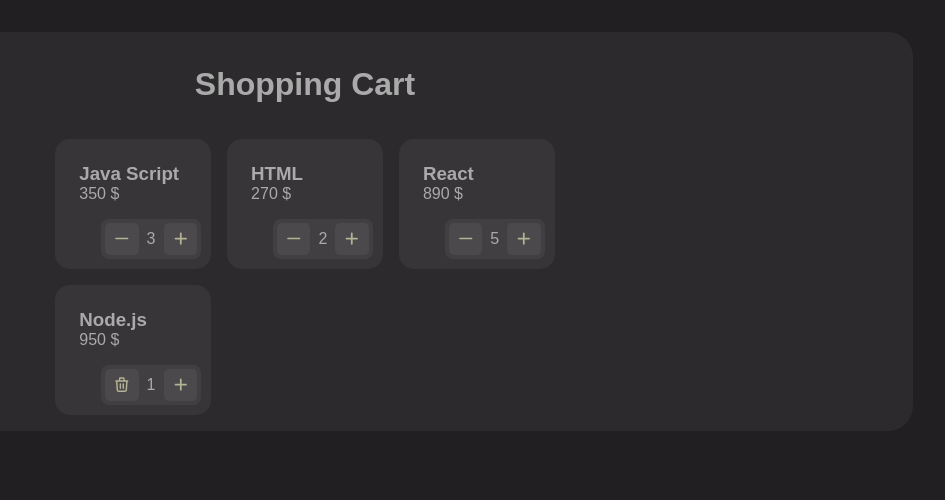
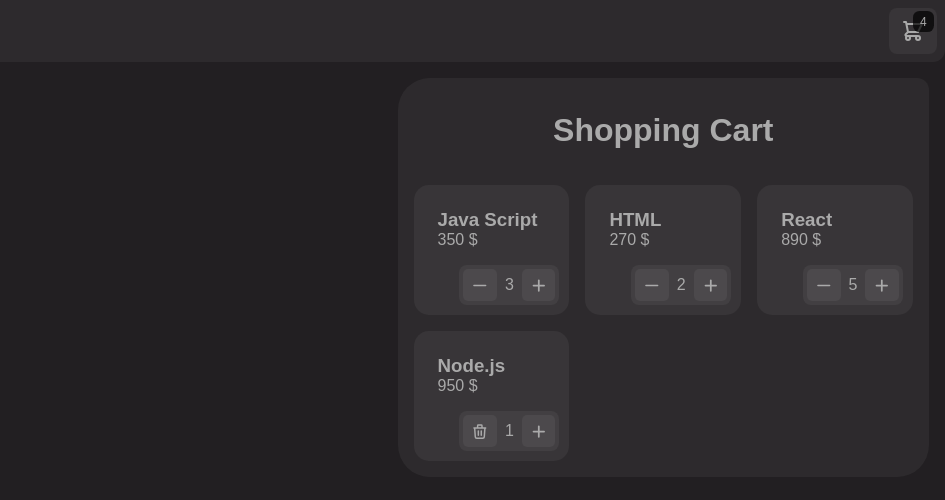
Before and after one commit to iMahdi1383/ShoppingCartSection.React, a React (Create React App) app: page / in a window 1280 px wide. Shown: the top 500 px of the page, without its empty margins (335-1280 px from the left). Built offline with nearby package versions, Linux system fonts and the light colour scheme.

Commit message:
Lift up states 'products' from 'ProductList.jsx' to 'App.jsx'

```diff
--- a/src/App.css
+++ b/src/App.css
@@ -3,18 +3,3 @@
   height: 100%;
   padding: 2rem;
 }
-
-.container .box {
-  background-color: rgba(255,255,255,0.05);
-  border-radius: 25px;
-  height: 100%;
-  padding: 1rem;
-  display: flex;
-  flex-direction: column;
-  justify-content: space-evenly;
-  align-items: center;
-}
-.container .box .content{
-  width: 100%;
-
-}
--- a/src/App.jsx
+++ b/src/App.jsx
@@ -1,16 +1,53 @@
-import React from 'react';
+import React, { useState } from 'react';
 import './App.css';
-import Header from './Components/ShoppingCart/Header/Header';
-import ProductList from './Components/ShoppingCart/ProductList/ProductList';
+import NavBar from './Components/NavBar/Navbar';
+import ShoppingCart from './Components/ShoppingCart/ShoppingCart';
 
 const App = () => {
+  const [products, setProducts] = useState([
+    { id: '1', title: 'Java Script', price: '350', quantity: 3 },
+    { id: '2', title: 'HTML', price: '270', quantity: 2 },
+    { id: '3', title: 'React', price: '890', quantity: 5 },
+    { id: '4', title: 'Node.js', price: '950', quantity: 1 },
+  ]);
+
+  const DeleteProduct = (id) => {
+    const filteredArray = products.filter((product) => product.id !== id);
+    setProducts(filteredArray);
+  };
+  const IncreaseProductQuantity = (id) => {
+    const copyOfProducts = [...products];
+    const selectedProduct = copyOfProducts.find((product) => product.id === id);
+    selectedProduct.quantity++;
+    setProducts(() => copyOfProducts);
+  };
+  const DecreaseProductQuantity = (id) => {
+    const copyOfProducts = [...products];
+    const selectedProduct = copyOfProducts.find((product) => product.id === id);
+    selectedProduct.quantity--;
+    setProducts(() => copyOfProducts);
+    if (selectedProduct.quantity === 0) DeleteProduct(id);
+  };
+  const ChangeProductTitle = (id, newTitle, HideInputAndShowProductName) => {
+    const copyOfProducts = [...products];
+    const selectedProduct = copyOfProducts.find((product) => product.id === id);
+    selectedProduct.title = newTitle;
+    setProducts(() => copyOfProducts);
+    HideInputAndShowProductName();
+  };
+
   return (
-    <div className="container">
-      <div className="box">
-        <Header title="Shopping Cart" />
-        <ProductList />
-      </div>
-    </div>
+    <>
+      <NavBar products={products} />
+      <ShoppingCart
+        products={products}
+        setProducts={setProducts}
+        DeleteProduct={DeleteProduct}
+        IncreaseProductQuantity={IncreaseProductQuantity}
+        DecreaseProductQuantity={DecreaseProductQuantity}
+        ChangeProductTitle={ChangeProductTitle}
+      />
+    </>
   );
 };
 
--- /dev/null
+++ b/src/Components/NavBar/Navbar.jsx
@@ -0,0 +1,20 @@
+import React from 'react';
+import Styles from './Navbar.module.css';
+import { HiOutlineShoppingCart } from 'react-icons/hi';
+
+const NavBar = (props) => {
+  return (
+    <div className={Styles.navbar}>
+      <div className={Styles.container}>
+        <button className={Styles.btnIco}>
+          {props.products.length > 0 && (
+            <span className={Styles.badge}>{props.products.length}</span>
+          )}
+          <HiOutlineShoppingCart />
+        </button>
+      </div>
+    </div>
+  );
+};
+
+export default NavBar;
--- /dev/null
+++ b/src/Components/NavBar/Navbar.module.css
@@ -0,0 +1,34 @@
+.navbar {
+  width: 100%;
+  display: flex;
+  justify-content: flex-end;
+  background-color: rgba(255, 255, 255, 0.05);
+  padding: 0.5rem 0;
+  min-height: 3rem;
+  border-radius: 0 0 0.75rem 0.75rem ;
+  margin-bottom: 1rem;
+}
+.navbar button {
+  border-radius: 0.5rem;
+}
+.navbar button.btnIco {
+  font-size: 1.5rem;
+  width: 3rem;
+  height: 2.9rem;
+  padding: 0.5rem;
+  position: relative;
+}
+.navbar button .badge {
+  min-width: 1.3rem;
+  min-height: 1.3rem;
+  padding: 0.2rem;
+  font-size: 0.75rem;
+  background-color: rgba(0, 0, 0, 0.7);
+  position: absolute;
+  top: 0.2rem;
+  right: 0.2rem;
+  border-radius: 0.4rem;
+  display: flex;
+  align-items: center;
+  justify-content: center;
+}
--- a/src/Components/ShoppingCart/ProductList/Product/Product.module.css
+++ b/src/Components/ShoppingCart/ProductList/Product/Product.module.css
@@ -26,7 +26,7 @@
 button {
   padding: 0.25rem 0.75rem;
   background-color: rgba(255, 255, 255, 0.05);
-  color: #b3b395;
+  color: #aaa;
   border-radius: 5px;
   margin-right: 0.5rem;
   margin-left: 0.5rem;
--- a/src/Components/ShoppingCart/ProductList/ProductList.jsx
+++ b/src/Components/ShoppingCart/ProductList/ProductList.jsx
@@ -1,39 +1,12 @@
-import React, { useState } from 'react';
+import React from 'react';
 import Styles from './ProductList.module.css';
 import Product from './Product/Product';
 
-const ProductList = () => {
-  const [products, setProducts] = useState([
-    { id: '1', title: 'Java Script', price: '350', quantity: 3 },
-    { id: '2', title: 'HTML', price: '270', quantity: 2 },
-    { id: '3', title: 'React', price: '890', quantity: 5 },
-    { id: '4', title: 'Node.js', price: '950', quantity: 1 },
-  ]);
-
-  const DeleteProduct = (id) => {
-    const filteredArray = products.filter((product) => product.id !== id);
-    setProducts(filteredArray);
-  };
-  const IncreaseProductQuantity = (id) => {
-    const copyOfProducts = [...products];
-    const selectedProduct = copyOfProducts.find((product) => product.id === id);
-    selectedProduct.quantity++;
-    setProducts(() => copyOfProducts);
-  };
-  const DecreaseProductQuantity = (id) => {
-    const copyOfProducts = [...products];
-    const selectedProduct = copyOfProducts.find((product) => product.id === id);
-    selectedProduct.quantity--;
-    setProducts(() => copyOfProducts);
-    if (selectedProduct.quantity === 0) DeleteProduct(id);
-  };
-  const ChangeProductTitle = (id, newTitle, HideInputAndShowProductName) => {
-    const copyOfProducts = [...products];
-    const selectedProduct = copyOfProducts.find((product) => product.id === id);
-    selectedProduct.title = newTitle;
-    setProducts(() => copyOfProducts);
-    HideInputAndShowProductName();
-  };
+const ProductList = (props) => {
+  const products = props.products;
+  const IncreaseProductQuantity = props.IncreaseProductQuantity;
+  const DecreaseProductQuantity = props.DecreaseProductQuantity;
+  const ChangeProductTitle = props.ChangeProductTitle;
 
   const RenderProducts = () => {
     return (
@@ -51,7 +24,7 @@
         })}
       </div>
     );
-  }
+  };
 
   const RenderEmptyShoppingCart = () => {
     return (
--- a/src/Components/ShoppingCart/ShoppingCart.jsx
+++ b/src/Components/ShoppingCart/ShoppingCart.jsx
@@ -1,12 +1,18 @@
 import React from 'react';
+import Styles from './ShoppingCart.module.css';
+import Header from './Header/Header';
+import ProductList from './ProductList/ProductList';
 
-const ShoppingCart = () => {
+const ShoppingCart = (props) => {
   return (
-    <div className="container">
-      <div className="box">
-        <Header title="Shopping Cart" />
-        <ProductList />
-      </div>
+    <div className={Styles.box}>
+      <Header title="Shopping Cart" />
+      <ProductList
+        products={props.products}
+        IncreaseProductQuantity={props.IncreaseProductQuantity}
+        DecreaseProductQuantity={props.DecreaseProductQuantity}
+        ChangeProductTitle={props.ChangeProductTitle}
+      />
     </div>
   );
 };
--- /dev/null
+++ b/src/Components/ShoppingCart/ShoppingCart.module.css
@@ -0,0 +1,17 @@
+.box {
+  background-color: rgba(255, 255, 255, 0.05);
+  border-radius: 2rem 0.75rem 2rem 2rem;
+  padding: 1rem;
+  display: flex;
+  flex-direction: column;
+  justify-content: space-evenly;
+  align-items: center;
+  max-width: 35rem;
+  position: absolute;
+  right: 0;
+  margin-right: 1rem;
+  margin-left: 1rem;
+}
+.box .content {
+  width: 100%;
+}
```
